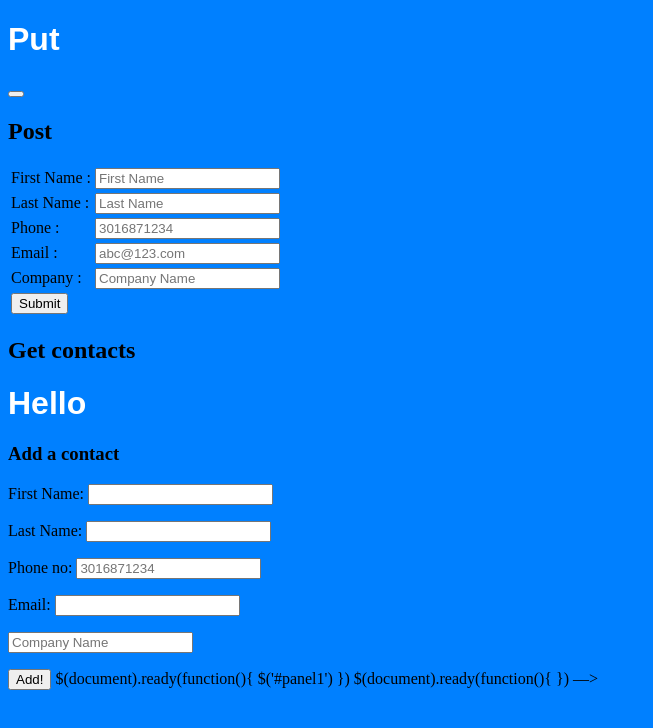
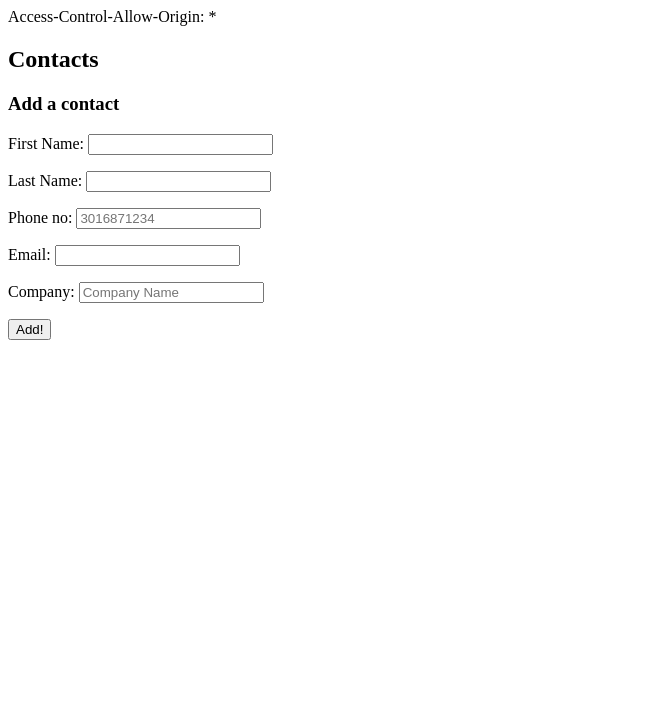
Before and after one commit to kdriley0/Project2331, a plain HTML site: page src/views/index.html in a window 1280 px wide. Shown: the whole page, without its empty margins (0-653 px from the left). Drawn offline with nearby package versions, Linux system fonts and the light colour scheme.

Commit message:
as of tuesday 12/12/18
post and get are working

```diff
--- a/src/views/index.html
+++ b/src/views/index.html
@@ -1,101 +1,31 @@
 <!DOCTYPE html>
-<html lang="en-US">
-
+<html lang="en">
 <head>
     <meta charset="UTF-8">
-    <meta name="viewport" content="width=device-width, initial-scale=1">
+    Access-Control-Allow-Origin: *
+    <meta name="viewport" content="width=<device-width>, initial-scale=1.0">
+    <meta http-equiv="X-UA-Compatible" content="ie=edge">
     <title>Project 2 331</title>
+    <script src="https://code.jquery.com/jquery-3.3.1.min.js" integrity="sha256-FgpCb/KJQlLNfOu91ta32o/NMZxltwRo8QtmkMRdAu8="
+        crossorigin="anonymous"></script>
+    <script type="text/javascript" src="src/views/code.js"></script>
 
 
-    <script type="text/javascript" src="src/veiws/jquery.js"></script>
-    <script src= "src/veiws/script.js"></script>
-    <script type="text/javascript" src="src/veiws/code.js"></script>
-    <link rel="stylesheet" href="style.css">
 </head>
+<body>
+    <h2>Contacts</h2>
+    <ul id="contacts"></ul>
 
-<div class="container">
-    <div class="jumbotron">
-        <h1>Put</h1>
-        <button id="btn1"></button>
-    </div>
 
-</div>
-<body>
-    <h2>Post <form action="" method="post"></form></h2>
-    <form>
-        <table>
-            <tr>
-                <td>
-                    First Name :
-                </td>
-                <td>
-                    <input type="text" placeholder="First Name" name="">
-                </td>
-            </tr>
-            <tr>
-                    <td>
-                        Last Name :
-                    </td>
-                    <td>
-                        <input type="text" placeholder="Last Name" name="">
-                    </td>
-            </tr>
-            <tr>
-                <td>
-                    Phone :
-                 </td>
-                 <td>
-                     <input type="Phone" placeholder="3016871234" name="">
-                 </td>
-            </tr>
-            <tr>
-                    <td>
-                        Email :
-                     </td>
-                     <td>
-                         <input type="mail" placeholder="abc@123.com" name="">
-                     </td>
-             </tr>
-             <tr>
-                    <td>
-                        Company :
-                     </td>
-                     <td>
-                         <input type="text" placeholder="Company Name" name="">
-                     </td>
-             </tr>
-             <tr>
-                 <td>
-                     <input type="Submit" value="Submit" name="">
-                 </td>
-             </tr>
+    <H3>Add a contact</H3>
+    <p>First Name: <input type="text" id="fname"></p>
+    <p>Last Name: <input type="text" id="lname" ></p>
+    <p>Phone no: <input type="text"placeholder="3016871234" id="phone"></p>
+    <p>Email: <input type="mail" id="email"></p>
+    <p>Company: <input type="text" placeholder="Company Name" id="cname"></p>
+    <button id="add-contact">Add!</button>
 
-        </table>
-    </form>
-    <h2>Get contacts</h2>
-    <ul id="contacts"></ul>
-<h1>Hello</h1>
-<H3>Add a contact</H3>
-<p>First Name: <input type="text" id="fname"></p>
-<p>Last Name: <input type="text" id="lname"></p>
-<p>Phone no: <input type="text"placeholder="3016871234" id="phone"></p>
-<p>Email: <input type="mail" id="email"></p>
-<p> <input type="text" placeholder="Company Name" id="c-name"></p>
-<button id="add-contact">Add!</button>
 
-<script type="text/javascript" src="src/veiws/jquery.js"></script>
-<script type="text/javascript" src="src/veiws/code.js"></script>
-</body>
 
-<!––
-<script>
-$(document).ready(function(){
-$('#panel1')
-})
-
-$(document).ready(function(){
-
-})
-</script>
-––>
+    </body>
 </html>
--- a/src/views/script.js
+++ b/src/views/script.js
@@ -1,3 +1,3 @@
-
+alert("hi")
 let d = new Date();
 document.body.innerHTML = "<h1>Today's date is " + d + "</h1>"
```
Also changed, not shown: src/views/code.js (+28 -19 lines).
